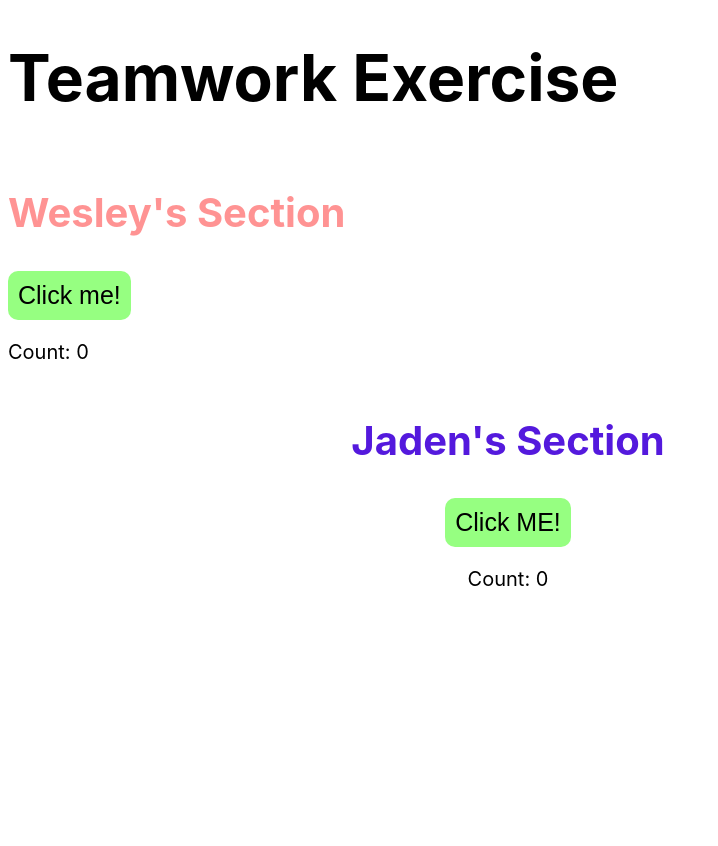
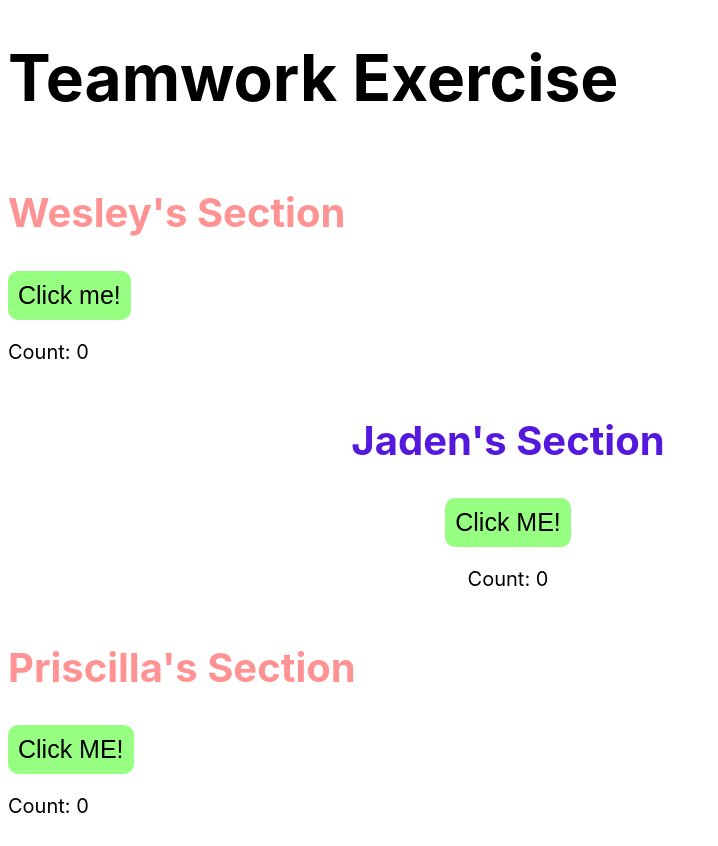
Before and after one commit to wesleykam/teamwork-exercise, a React (Vite) app: page / in a window 1280 px wide. Shown: the whole page, without its empty margins (0-718 px from the left). Before the commit the page ends 800 px from the top, so only its background shows below. Built offline with nearby package versions, Linux system fonts and the light colour scheme.

Commit message:
Pl - add section and button (#12)
* add section and button

* pl-create section

---------

Co-authored-by: root <root@PL-laptop>

```diff
--- a/src/App.tsx
+++ b/src/App.tsx
@@ -1,5 +1,6 @@
 import Wesley from "./sections/wesley/wesley";
 import Jaden from "./sections/jaden/jaden";
+import Priscilla from "./sections/priscilla/priscilla";
 
 const App = () => {
   return (
@@ -7,6 +8,7 @@ const App = () => {
       <h1>Teamwork Exercise</h1>
       <Wesley />
       <Jaden />
+      <Priscilla />
     </>
   );
 };
--- /dev/null
+++ b/src/buttons/priscillaButton/priscillaButton.css
@@ -0,0 +1,24 @@
+/* Look up how flex boxes work */
+/* This is how I learned to use it well */
+/* https://flexboxfroggy.com/ */
+
+.priscilla-section {
+    display: flex;
+    flex-direction: column;
+
+    width: fit-content;
+}
+
+/* This creates the animation when you hover over the section */
+.priscilla-section h2 {
+    color: rgb(255, 147, 147);
+    transition: transform 0.4s ease;
+}
+
+/* Notice that the hover is assocated with the section and not the header */
+/* This makes it so that the h2 is transformed when the section is hovered, */
+/*  not just when the header is hovered */
+.priscilla:hover  h2 {
+    transform: rotate(180deg);
+    transition: transform 0.4s ease;
+}
--- /dev/null
+++ b/src/buttons/priscillaButton/priscillaButton.tsx
@@ -0,0 +1,18 @@
+import "./priscillaButton.css";
+
+// Set the types for the props that will be passed to the component
+// This is not technically necessary but it is a good practice in typescript
+// Defining types will make the editor provide better intellisense and error checking
+interface PriscillaButtonProps {
+  handleClick: () => void;
+}
+
+const PriscillaButton = ({ handleClick }: PriscillaButtonProps) => {
+  return (
+    <div>
+      <button onClick={handleClick}>Click ME!</button>
+    </div>
+  );
+};
+
+export default PriscillaButton;
--- /dev/null
+++ b/src/sections/priscilla/priscilla.css
@@ -0,0 +1,24 @@
+/* Look up how flex boxes work */
+/* This is how I learned to use it well */
+/* https://flexboxfroggy.com/ */
+
+.priscilla-section {
+    display: flex;
+    flex-direction: column;
+
+    width: fit-content;
+}
+
+/* This creates the animation when you hover over the section */
+.priscilla-section h2 {
+    color: rgb(255, 147, 147);
+    transition: transform 0.4s ease;
+}
+
+/* Notice that the hover is assocated with the section and not the header */
+/* This makes it so that the h2 is transformed when the section is hovered, */
+/*  not just when the header is hovered */
+.priscilla:hover  h2 {
+    transform: rotate(180deg);
+    transition: transform 0.4s ease;
+}
--- /dev/null
+++ b/src/sections/priscilla/priscilla.tsx
@@ -0,0 +1,28 @@
+import { useState } from 'react';
+
+import './priscilla.css';
+import PriscillaButton from "../../buttons/priscillaButton/priscillaButton.tsx";
+
+function priscilla() {
+    // Create the count state that will be updated when the button is clicked
+    // This will be extremely useful in our project
+    // https://legacy.reactjs.org/docs/hooks-state.htmlZ
+    const [count, setCount] = useState(0);
+
+    // Function to update the count state when the button is clicked
+    // Updating the count will cause the component to re-render
+    const onClick = () => {
+        setCount(count + 1);
+    };
+
+    return (
+        <div className="priscilla-section">
+            <h2>Priscilla's Section</h2>
+            {/* Render the Button Component and Pass a function to the component */}
+            <PriscillaButton handleClick={onClick} />
+            <p>Count: {count}</p>
+        </div>
+    );
+}
+
+export default priscilla;
```
